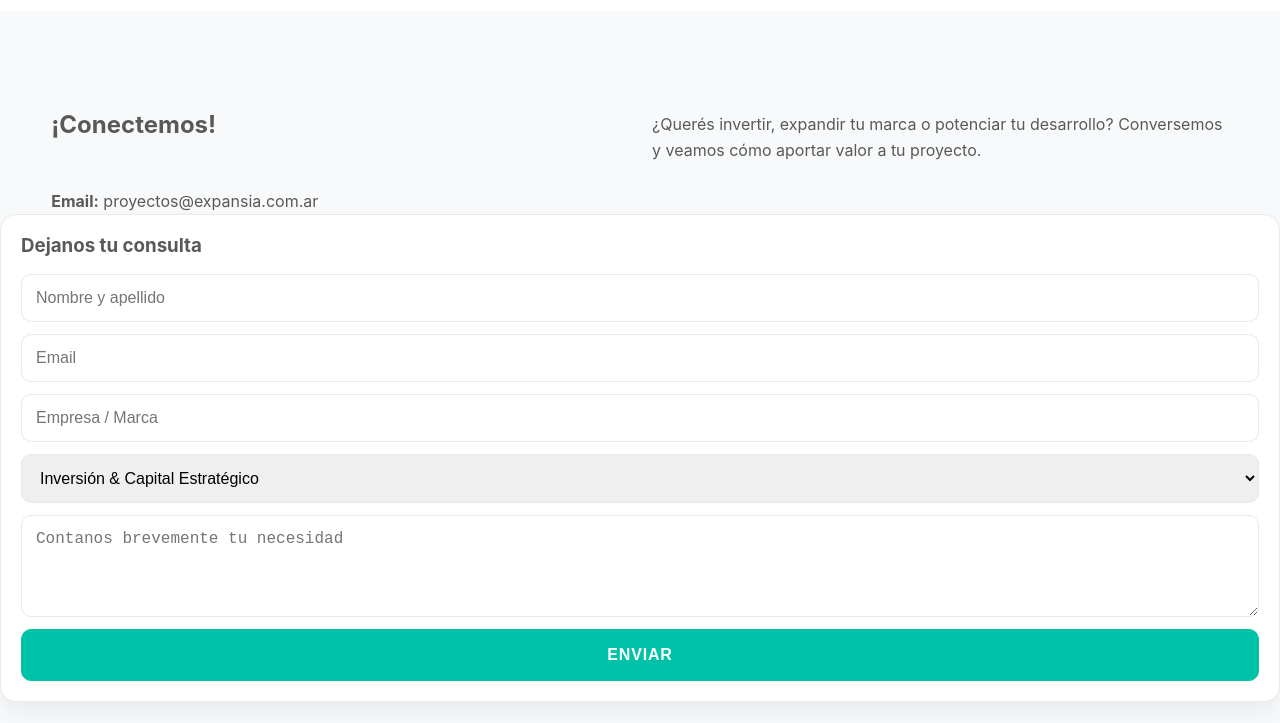
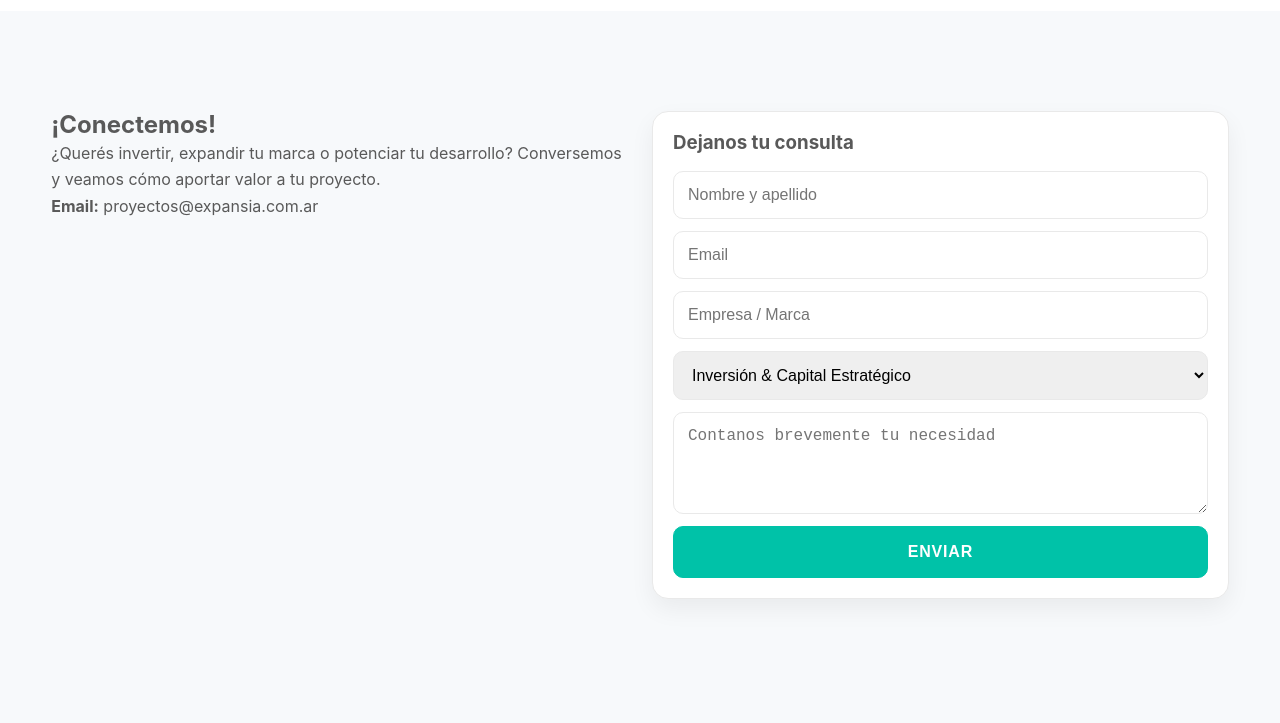
Before and after one commit to proyectosexpansia/expansia.com.ar, a plain HTML site: page index.html in a window 1280 px wide. Shown: the part 5210-5933 px from the top of the page. Drawn offline with Linux system fonts and the light colour scheme.

Commit message:
Add files via upload

```diff
--- a/index.html
+++ b/index.html
@@ -225,14 +225,18 @@
   <!-- CONTACTO -->
 <section id="contacto" class="section alt">
   <div class="container contact-grid">
-
+    <div>
       <h2>¡Conectemos!</h2>
       <p class="muted">
-  ¿Querés invertir, expandir tu marca o potenciar tu desarrollo? Conversemos y veamos cómo aportar valor a tu proyecto.
+        ¿Querés invertir, expandir tu marca o potenciar tu desarrollo?
+        Conversemos y veamos cómo aportar valor a tu proyecto.
       </p>
       <p><strong>Email:</strong> <a href="mailto:proyectos@expansia.com.ar">proyectos@expansia.com.ar</a></p>
     </div>
-    <form name="contacto" method="POST" data-netlify="true" netlify-honeypot="bot-field" action="/gracias.html" class="card">
+
+    <!-- FORM Netlify (dentro del mismo .container) -->
+    <form name="contacto" method="POST" data-netlify="true"
+          netlify-honeypot="bot-field" action="/gracias.html" class="card">
       <input type="hidden" name="form-name" value="contacto">
       <p class="sr-only">
         <label>No completar: <input name="bot-field"></label>
@@ -255,8 +259,6 @@
         <button class="btn btn-primary" type="submit">Enviar</button>
       </div>
     </form>
-
-
   </div>
 </section>
 
```
Lines whose indentation alone changed are shown as unchanged.
